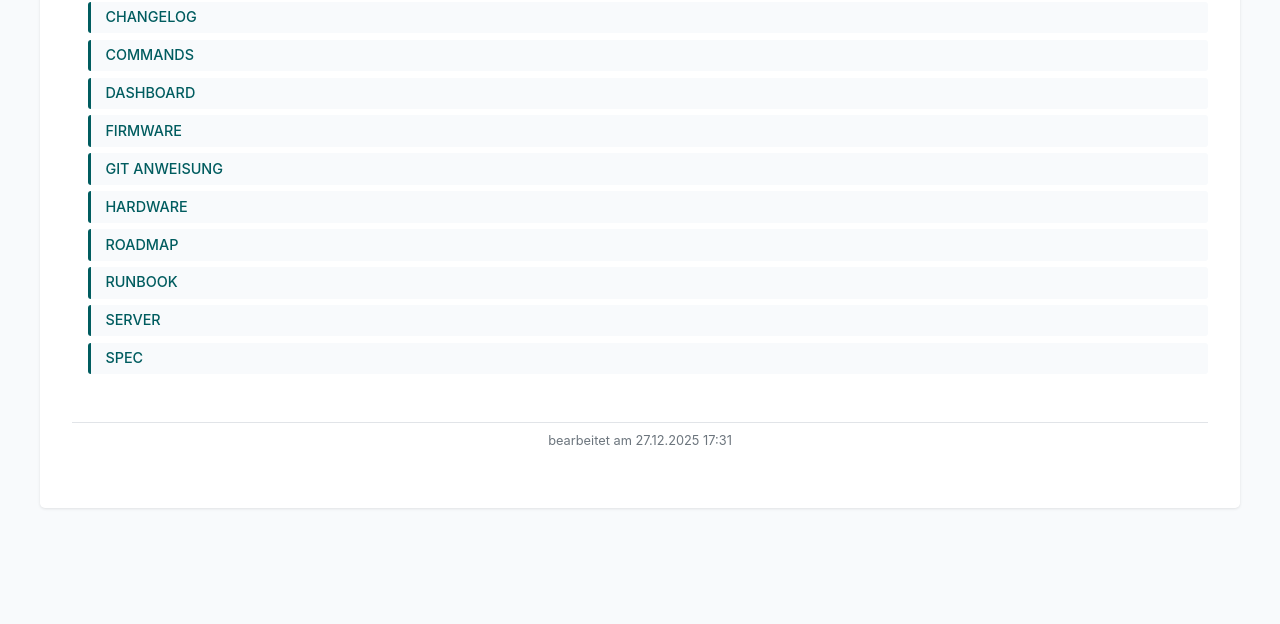
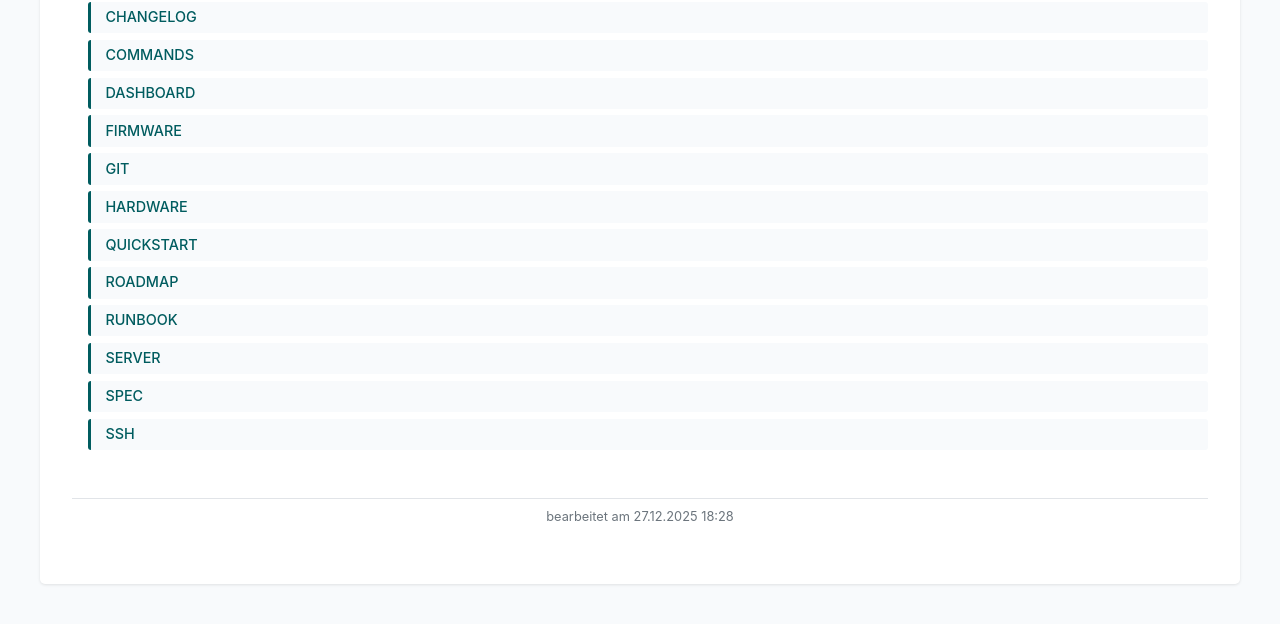
Before and after one commit to unger-robotics/selection-panel, a plain HTML site: page start.html in a window 1280 px wide. Shown: the part 108-732 px from the top of the page. Drawn offline with Linux system fonts and the light colour scheme; files that its build step writes are made by us from their sources.

Commit message:
docs: Add QUICKSTART, SSH, GIT guides and requirements.txt
- QUICKSTART.md: Pi5 setup with system versions
- SSH.md: Mac/Windows/Pi SSH configuration
- GIT.md: Workflow and conventions (replaces GIT-ANWEISUNG.md)
- requirements.txt: Python dependencies for reproducible env

```diff
--- a/start.html
+++ b/start.html
@@ -14,15 +14,17 @@
       <li><a href="docs/_site/COMMANDS.html">COMMANDS</a></li>
       <li><a href="docs/_site/DASHBOARD.html">DASHBOARD</a></li>
       <li><a href="docs/_site/FIRMWARE.html">FIRMWARE</a></li>
-      <li><a href="docs/_site/GIT-ANWEISUNG.html">GIT ANWEISUNG</a></li>
+      <li><a href="docs/_site/GIT.html">GIT</a></li>
       <li><a href="docs/_site/HARDWARE.html">HARDWARE</a></li>
+      <li><a href="docs/_site/QUICKSTART.html">QUICKSTART</a></li>
       <li><a href="docs/_site/ROADMAP.html">ROADMAP</a></li>
       <li><a href="docs/_site/RUNBOOK.html">RUNBOOK</a></li>
       <li><a href="docs/_site/SERVER.html">SERVER</a></li>
       <li><a href="docs/_site/SPEC.html">SPEC</a></li>
+      <li><a href="docs/_site/SSH.html">SSH</a></li>
     </ul>
     <footer>
-      <p>bearbeitet am 27.12.2025 17:31</p>
+      <p>bearbeitet am 27.12.2025 18:28</p>
     </footer>
   </div>
 </body>
```
Also changed, not shown: 5 other files.
